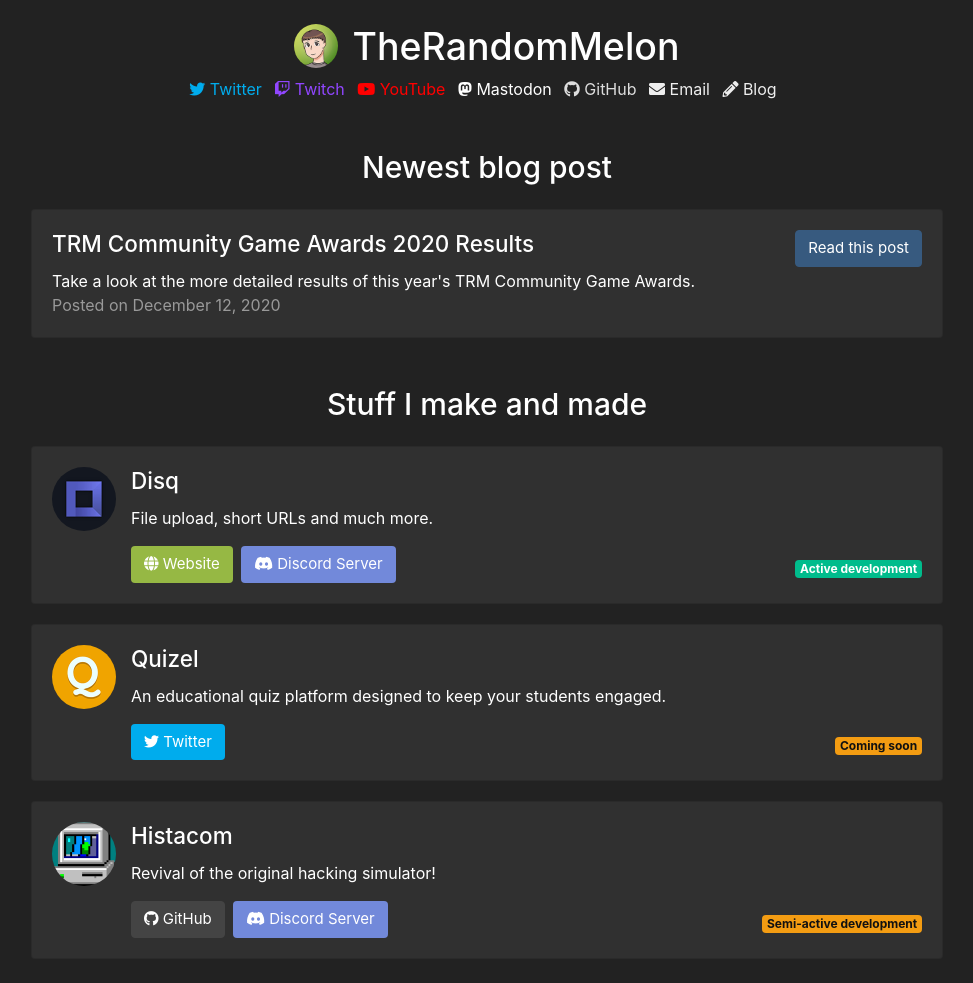
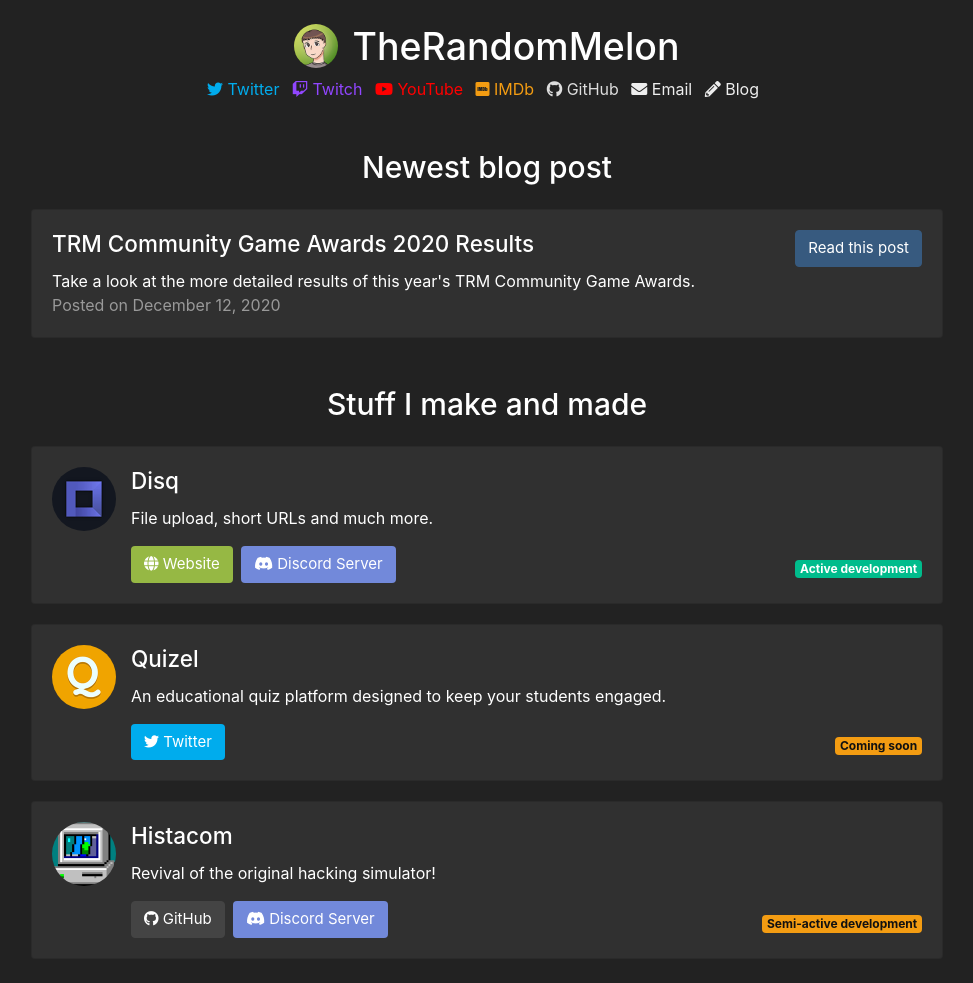
Before and after one commit to TheRandomMelon/blog, a Jekyll site: the page built from index.html, in a window 1280 px wide. Shown: the whole page, without its empty margins (153-1126 px from the left). Built offline with Jekyll 4.4.1, drawn with Linux system fonts in a browser that asks for light colours; nearby versions of some CDN libraries.

Commit message:
Update index.html

```diff
--- a/index.html
+++ b/index.html
@@ -65,7 +65,7 @@
 			<a href="https://twitter.com/michaelwebbtrm" class="mr-2 text-twitter"><i class="fab fa-twitter"></i> Twitter</a>
 			<a href="https://twitch.tv/therandommelon" class="mr-2 text-twitch"><i class="fab fa-twitch"></i> Twitch</a>
 			<a href="https://www.youtube.com/TheRandomMelon" class="mr-2 text-youtube"><i class="fab fa-youtube"></i> YouTube</a>
-			<a rel="me" href="https://mastodon.social/@therandommelon" class="mr-2 text-white"><i class="fab fa-mastodon"></i> Mastodon</a>
+			<a href="https://www.imdb.com/name/nm13080950/?ref_=tt_ov_dr" class="mr-2 text-warning"><i class="fab fa-imdb"></i> IMDb</a>
 			<a href="https://github.com/TheRandomMelon" class="mr-2 text-github"><i class="fab fa-github"></i> GitHub</a>
 			<a href="#!" data-toggle="modal" data-target="#emailModal" class="mr-2 text-blog"><i class="fas fa-envelope"></i> Email</a>
 			<a href="/blog/" class="mr-2 text-blog"><i class="fas fa-pencil-alt"></i> Blog</a>
```
